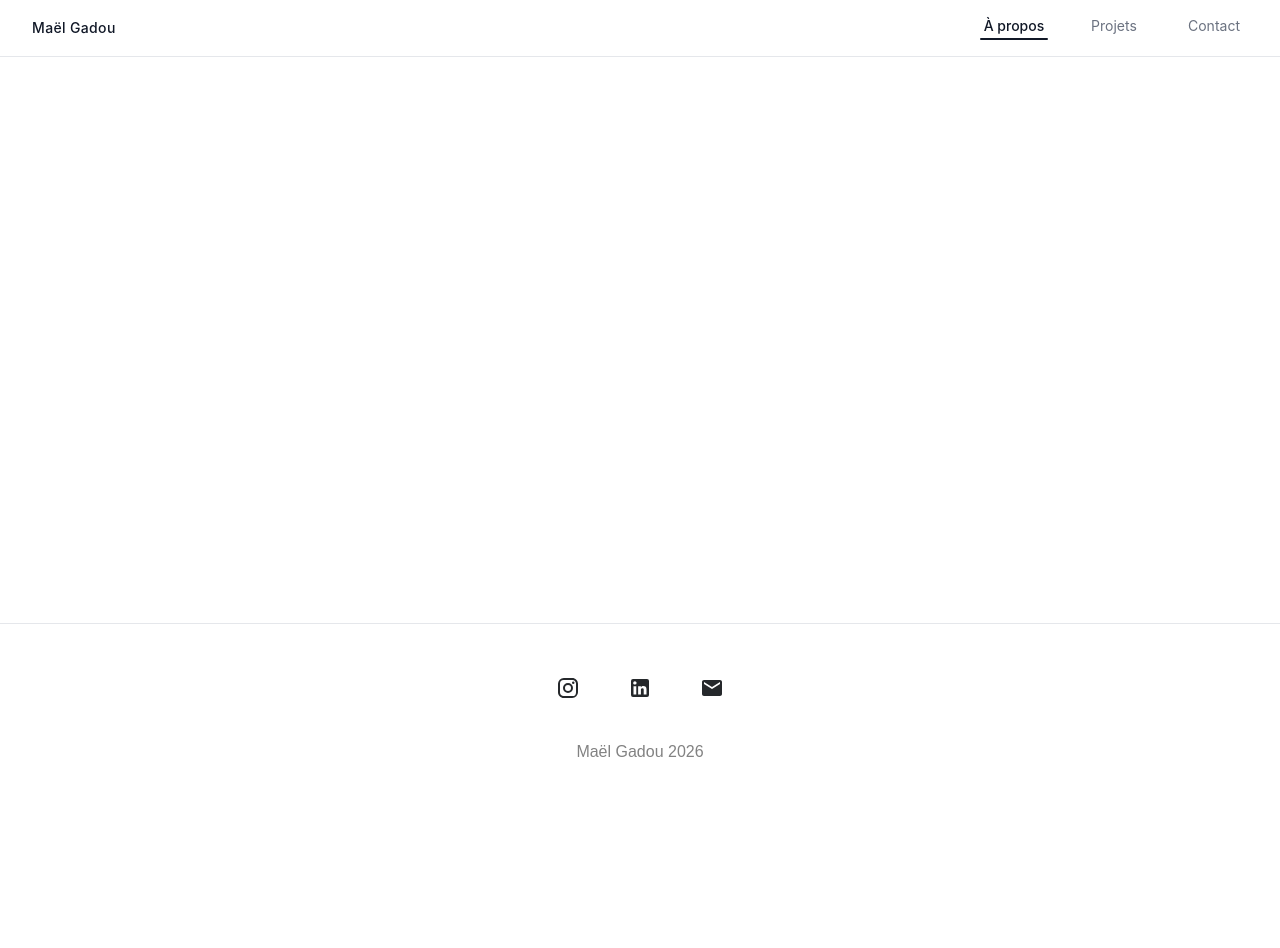
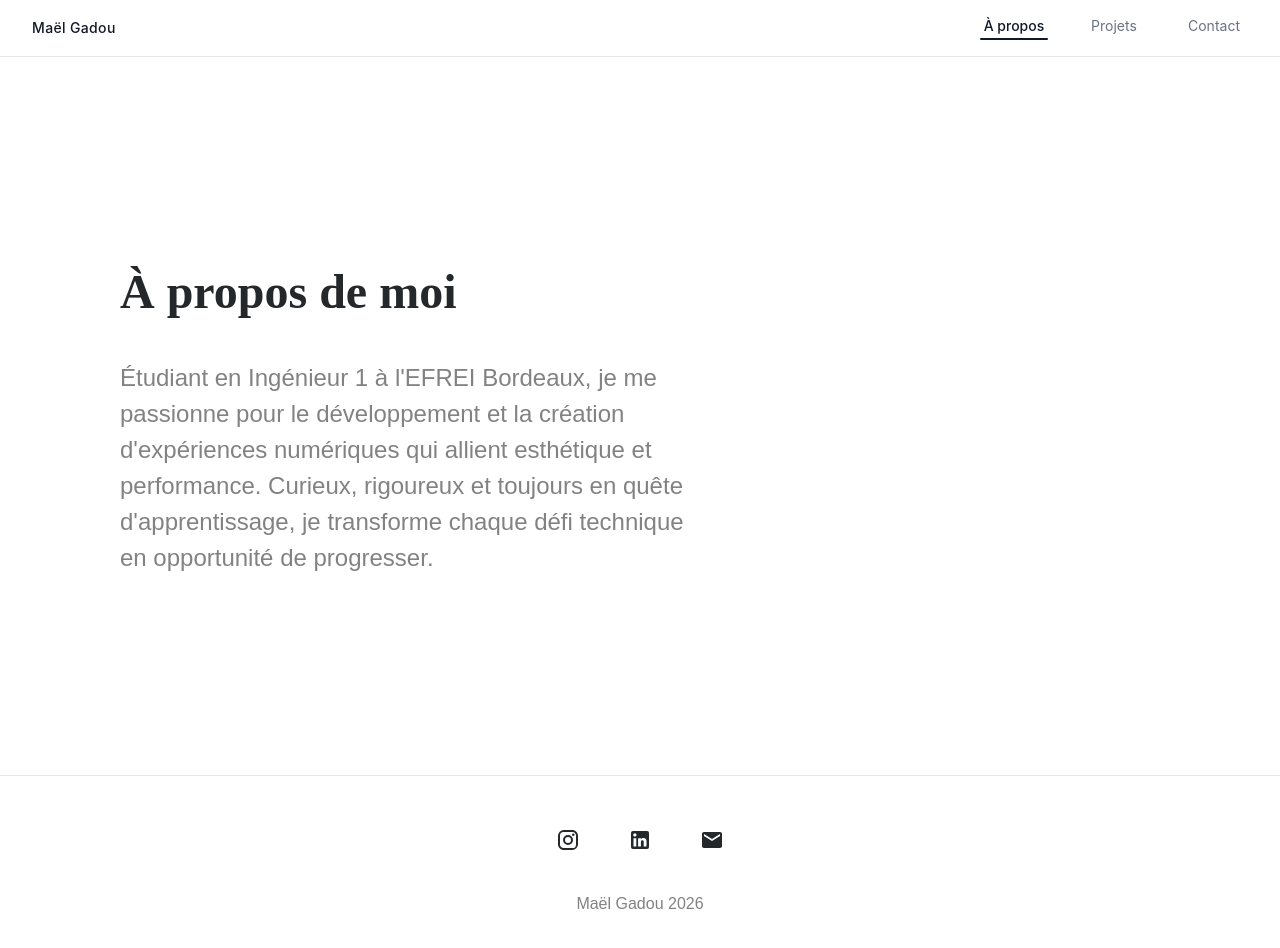
Before and after one commit to Lesgad/Portefolio, a React (Vite) app: page / in a window 1280 px wide. Shown: the top 948 px of the page. Before the commit the page ends 800 px from the top, so only its background shows below. Built offline with nearby package versions, Linux system fonts and the light colour scheme.

Commit message:
Modification des fichiers import et modification du css. Ajout des composants dans le main

```diff
--- a/src/App.jsx
+++ b/src/App.jsx
@@ -1,11 +1,14 @@
 import Navbar from './components/Navbar'
+import About from './components/About'
 import Footer from './components/Footer'
 
 function App() {
   return (
     <div className="bg-white min-h-screen text-gray-900 font-sans flex flex-col">
       <Navbar />
-      <main className="flex-1" />
+      <main className="flex-1">
+        <About />
+      </main>
       <Footer />
     </div>
   )
--- a/src/index.css
+++ b/src/index.css
@@ -2,7 +2,7 @@
 @tailwind components;
 @tailwind utilities;
 
-@import url('https://fonts.googleapis.com/css2?family=Inter:wght@300;400;500;600;700;800&display=swap');
+@import url('https://fonts.googleapis.com/css2?family=Inter:wght@300;400;500;600;700;800&family=Nunito:wght@400;600&family=Playfair+Display:wght@700&display=swap');
 
 * {
   scroll-behavior: smooth;
--- a/tailwind.config.js
+++ b/tailwind.config.js
@@ -15,6 +15,8 @@ export default {
       },
       fontFamily: {
         sans: ['Inter', 'sans-serif'],
+        nunito: ['Nunito', 'sans-serif'],
+        playfair: ['"Playfair Display"', 'serif'],
       },
     },
   },
```
